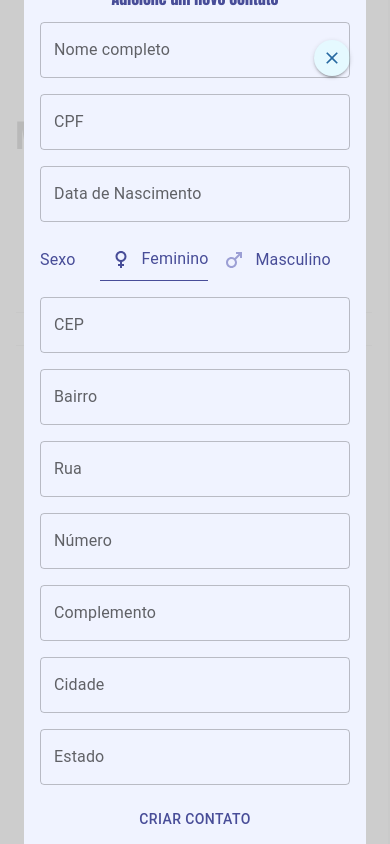
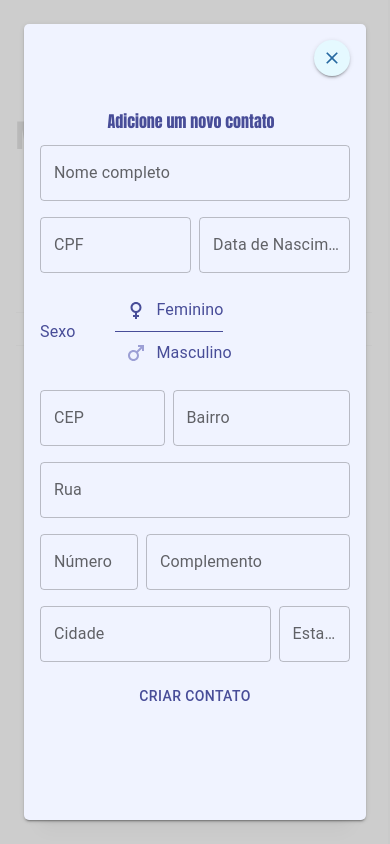
Before and after one commit to MatheusAraripe/cadastro-usuario, a React (Vite) app: page /contacts in a window 390 px wide. Both pictures are taken after a click on the button 332 px from the left and 58 px from the top of the page. Built offline with nearby package versions, Linux system fonts and the light colour scheme.

Commit message:
fix: ajustando responsividade para o formulário de criar contato

```diff
--- a/src/components/form/ContactForm.jsx
+++ b/src/components/form/ContactForm.jsx
@@ -70,7 +70,7 @@ function ContactForm({setMyContacts, setAlert}) {
 
   return (
     <form onSubmit={handleSubmit(dataSubmit)}>
-            <Grid container rowSpacing={2} color={'secondary.main'} backgroundColor="secondary.light" p={2} justifyContent={'center'} borderRadius={'8px'}>
+            <Grid container rowSpacing={2} columnSpacing={1} color={'secondary.main'} p={2} justifyContent={'center'}>
                 <h2>Adicione um novo contato</h2>
                 <Grid xs={12} sm={12} item>
                     <InputText
@@ -81,35 +81,35 @@ function ContactForm({setMyContacts, setAlert}) {
                     helperText={errors.name?.message}
                     value={''}/>
                 </Grid>
-                <Grid item xs={12}>
+                <Grid item xs={6} sm={12}>
                     <InputText name={'cpf'} control={control} lable={'CPF'} error={!!errors.cpf} helperText={errors.cpf?.message} value={''}/>
                 </Grid>
-                <Grid item xs={12}>
+                <Grid item xs={6} sm={12}>
                     <InputDate name={'date'} control={control} value={null} label={'Data de Nascimento'} error={!!errors.date} helperText={errors.date?.message} />
                 </Grid>
                 <Grid xs={12}  item display={'flex'} justifyContent={'left'} alignItems={'center'}>
-                    <FormLabel id="genderLable" sx={{color: 'purple.dark', marginRight: '35px'}}>Sexo</FormLabel>
+                    <FormLabel id="genderLable" sx={{color: 'purple.dark', marginRight: '50px'}}>Sexo</FormLabel>
                     <InputRatio name={'gender'} value={"Feminino"} control={control} error={!!errors.gender} helperText={errors.gender?.message}/>
                 </Grid>
-                <Grid item xs={12} sm={5}>
+                <Grid item xs={5} sm={5}>
                     <InputText name={'cep'} control={control} lable={'CEP'} error={!!errors.cep} helperText={errors.cep?.message} value={''} onBlur={checkCep}/>
                 </Grid>
-                <Grid item xs={12} sm={7}>
+                <Grid item xs={7} sm={7}>
                     <InputText name={'neighborhood'} control={control} lable={'Bairro'} error={!!errors.neighborhood} helperText={errors.neighborhood?.message} value={''}/>
                 </Grid>
                 <Grid item xs={12} sm={12}>
                     <InputText name={'street'} control={control} lable={'Rua'} error={!!errors.street} helperText={errors.street?.message} value={''}/>
                 </Grid>
-                <Grid item xs={12} sm={4}>
+                <Grid item xs={4} sm={4}>
                     <InputText name={'number'} control={control} lable={'Número'} error={!!errors.number} helperText={errors.number?.message} value={''}/>
                 </Grid>
-                <Grid item xs={12} sm={8}>
+                <Grid item xs={8} sm={8}>
                     <InputText name={'complement'} control={control} lable={'Complemento'} error={!!errors.complement} helperText={errors.complement?.message} value={''}/>
                 </Grid>
-                <Grid item xs={12} sm={6}>
+                <Grid item xs={9} sm={6}>
                     <InputText name={'city'} control={control} lable={'Cidade'} error={!!errors.city} helperText={errors.city?.message} value={''}/>
                 </Grid>
-                <Grid item xs={12} sm={6}>
+                <Grid item xs={3} sm={6}>
                     <InputText name={'estate'} control={control} lable={'Estado'} error={!!errors.estate} helperText={errors.estate?.message} value={''}/>
                 </Grid>
                 <Grid item xs={12}>
--- a/src/components/form/ContactFormResponsive.jsx
+++ b/src/components/form/ContactFormResponsive.jsx
@@ -13,11 +13,15 @@ function ContactFormResponsive({setIsOpen}) {
             </IconButton>
         </Box>
 
-        <Box sx={{
+        <Box
+        boxShadow={2}
+        sx={{
         margin: '1.5rem',
         display: 'flex',
         justifyContent: 'center',
-        alignItems: 'center'
+        alignItems: 'center',
+        backgroundColor: 'purple.main',
+        borderRadius: '5px',
         }}>
             <ContactForm/>
         </Box>
```
